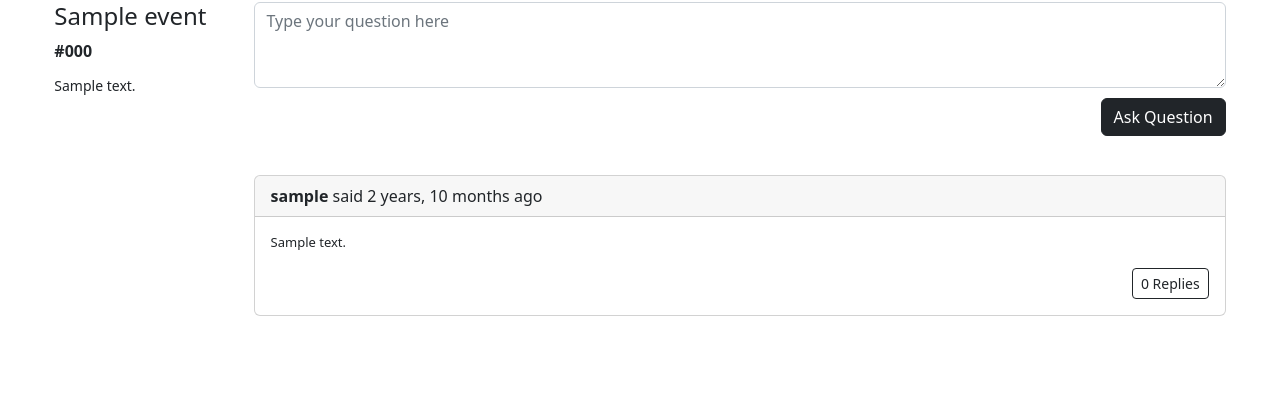
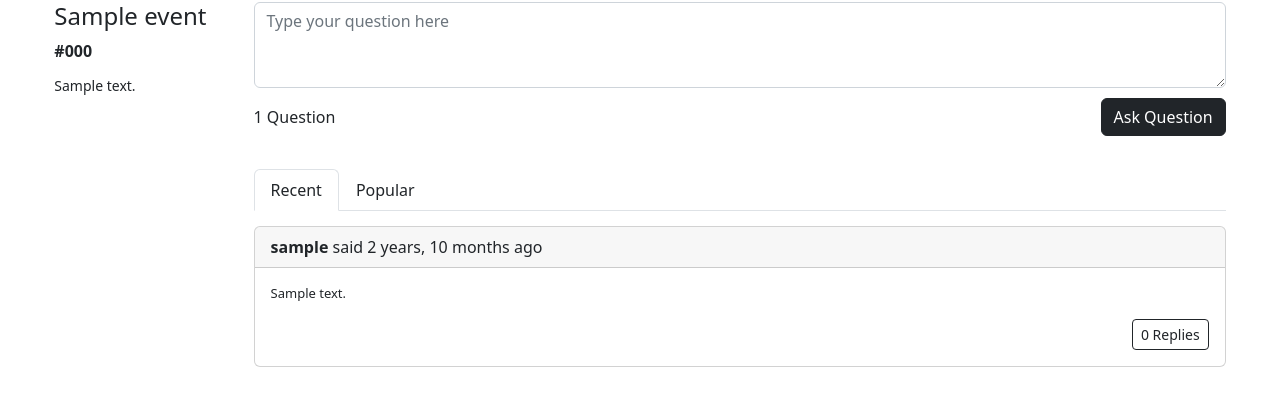
Before and after one commit to erinbedri/DoLis---slido-clone, a Django app: page /event/1/ in a window 1280 px wide. Shown: the part 78-484 px from the top of the page. Run offline with Django 4.2, Linux system fonts and the light colour scheme; a user stored in the database is signed in; tables that the repository leaves empty hold one stand-in row (values such as "Sample post").

Commit message:
added recent and popular sections to event questions

```diff
--- a/DoLis/core/views.py
+++ b/DoLis/core/views.py
@@ -31,6 +31,7 @@ def event_details(request, pk):
     questions = Question.objects\
         .filter(event=event)\
         .order_by('-created_at')
+    questions_count = questions.count()
 
     if request.method == 'POST':
         form = QuestionForm(request.POST)
@@ -62,6 +63,7 @@ def event_details(request, pk):
     context = {
         'event': event,
         'questions': questions,
+        'questions_count': questions_count,
         'form': form,
     }
 
--- a/templates/core/event-details.html
+++ b/templates/core/event-details.html
@@ -18,9 +18,20 @@
                         <form method="post" action="{% url 'core:event details' event.id %}">
                             {% csrf_token %}
                             {{ form }}
+                            <div class="row">
+                                <div class="col">
+                                    <p style="padding-top: 17px">
+                                        {% if questions_count == 1 %} {{ questions_count }} Question
+                                        {% else %} {{ questions_count }} Questions
+                                        {% endif %}
+                                    </p>
+                                </div>
+                                <div class="col">
                                     <div class="d-grid gap-2 d-md-flex justify-content-md-end">
                                         <button type="submit" class="btn btn-dark" style="margin-top: 10px">Ask Question
                                         </button>
+                                    </div>
+                                </div>
                             </div>
                         </form>
                     </div>
@@ -28,13 +39,28 @@
 
                 <br>
 
+                <nav>
+                    <div class="nav nav-tabs" id="nav-tab" role="tablist">
+                        <button class="nav-link active link-dark" id="nav-home-tab" data-bs-toggle="tab"
+                                data-bs-target="#nav-home" type="button" role="tab" aria-controls="nav-home"
+                                aria-selected="true">Recent
+                        </button>
+                        <button class="nav-link link-dark" id="nav-profile-tab" data-bs-toggle="tab"
+                                data-bs-target="#nav-profile"
+                                type="button" role="tab" aria-controls="nav-profile" aria-selected="false">Popular
+                        </button>
+                    </div>
+                </nav>
+                <div class="tab-content" id="nav-tabContent">
+                    <div class="tab-pane fade show active" id="nav-home" role="tabpanel" aria-labelledby="nav-home-tab">
                         {% for question in questions %}
                             {% if not question.parent %}
                                 <div class="card" style="margin-top: 15px">
                                     <div class="card-header">
                                         <div class="row">
                                             <div class="col">
-                                        <b>{{ question.author }}</b> said {{ question.created_at|timesince }} ago
+                                                <b>{{ question.author }}</b> said {{ question.created_at|timesince }}
+                                                ago
                                             </div>
                                         </div>
                                     </div>
@@ -43,11 +69,15 @@
                                             <p style="font-size: small">{{ question.body|linebreaksbr }}</p>
                                         </blockquote>
                                         <div class="d-grid gap-2 d-md-flex justify-content-md-end">
-                                    <button type="button" class="btn btn-outline-dark btn-sm" data-bs-toggle="modal"
-                                            data-bs-target="#question{{ question.id }}" style="margin-top: 15px">
+                                            <button type="button" class="btn btn-outline-dark btn-sm"
+                                                    data-bs-toggle="modal"
+                                                    data-bs-target="#question{{ question.id }}"
+                                                    style="margin-top: 15px">
                                                 <i class="fa-solid fa-reply"></i>
-                                        {% if question.replies.all.count == 1 %}{{ question.replies.all.count }} Reply
-                                        {% else %} {{ question.replies.all.count }} Replies
+                                                {% if question.replies.all.count == 1 %}
+                                                    {{ question.replies.all.count }} Reply
+                                                {% else %}
+                                                    {{ question.replies.all.count }} Replies
                                                 {% endif %}
                                             </button>
                                             <!-- Modal -->
@@ -57,7 +87,8 @@
                                                     <div class="modal-content">
                                                         <div class="modal-header">
                                                             <h5 class="modal-title" id="exampleModalLabel">Replies</h5>
-                                                    <button type="button" class="btn-close" data-bs-dismiss="modal"
+                                                            <button type="button" class="btn-close"
+                                                                    data-bs-dismiss="modal"
                                                                     aria-label="Close"></button>
                                                         </div>
                                                         <div class="modal-body">
@@ -75,10 +106,12 @@
                                                                   method="post">
                                                                 {% csrf_token %}
                                                                 {{ form }}
-                                                        <input type="hidden" name="parent_id" value="{{ question.id }}">
+                                                                <input type="hidden" name="parent_id"
+                                                                       value="{{ question.id }}">
                                                                 <div class="d-grid gap-2 d-md-flex justify-content-md-end"
                                                                      style="margin-top: 15px">
-                                                            <button type="submit" class="btn btn-dark">Reply</button>
+                                                                    <button type="submit" class="btn btn-dark">Reply
+                                                                    </button>
                                                                     <button type="button" class="btn btn-outline-dark"
                                                                             data-bs-dismiss="modal">Close
                                                                     </button>
@@ -96,6 +129,11 @@
                             <h4>There are no questions yet.</h4>
                         {% endfor %}
                     </div>
+                    <div class="tab-pane fade" id="nav-profile" role="tabpanel" aria-labelledby="nav-profile-tab">
+                        coming soon
+                    </div>
+                </div>
+            </div>
         </div>
     </section>
 {% endblock %}
```
Lines whose indentation alone changed are shown as unchanged.
